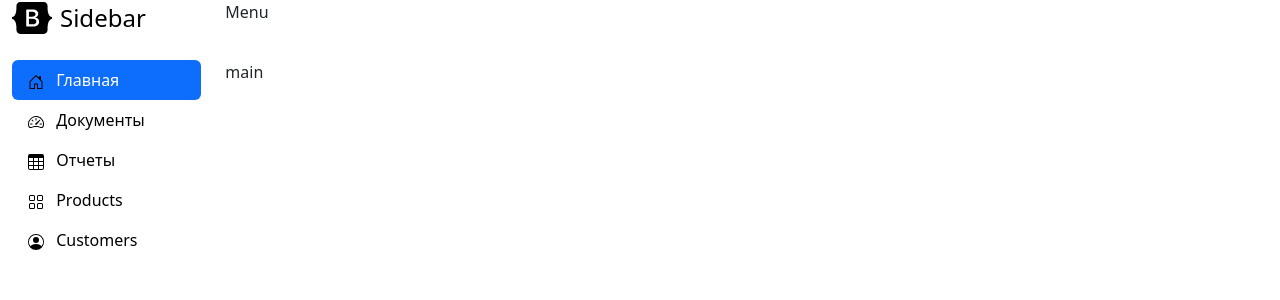
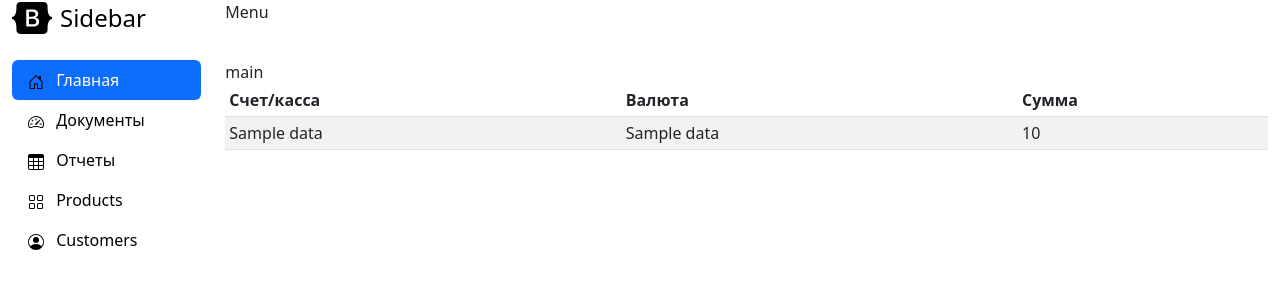
Before and after one commit to OlegVladychenko/persfinance, a Django app: template mymoney/money/templates/money/index.html in a window 1280 px wide. Shown: the top 300 px of the page. Run offline with Django 3.2, Linux system fonts and the light colour scheme; the template is opened without the code that fills it: most values are stand-ins (such as "Sample title", 1, 10 or a date in 2020).

Commit message:
report statistic

```diff
--- a/mymoney/money/templates/money/index.html
+++ b/mymoney/money/templates/money/index.html
@@ -1,4 +1,34 @@
 {% extends 'money/base.html' %}
 {% block content %}
 main
+
+<div class="table-responsive">
+    <table class="table table-striped table-sm">
+        <thead>
+        <tr>
+            <th scope="col">Счет/касса</th>
+            <th scope="col">Валюта</th>
+            <th scope="col">Сумма</th>
+        </tr>
+        </thead>
+        <tbody>
+
+        {% for m in data_list %}
+        <tr>
+            <td>{{m.account__name}}</td>
+            <td>{{m.сurrencie__name}}</td>
+            <td>{{m.sum_reg__sum}}</td>
+        </tr>
+        {% endfor %}
+
+
+        </tbody>
+    </table>
+</div>
+</main>
+</div>
+</div>
+
+
+
 {% endblock%}
```
Also changed, not shown: mymoney/money/views.py (+11 -1 lines).
